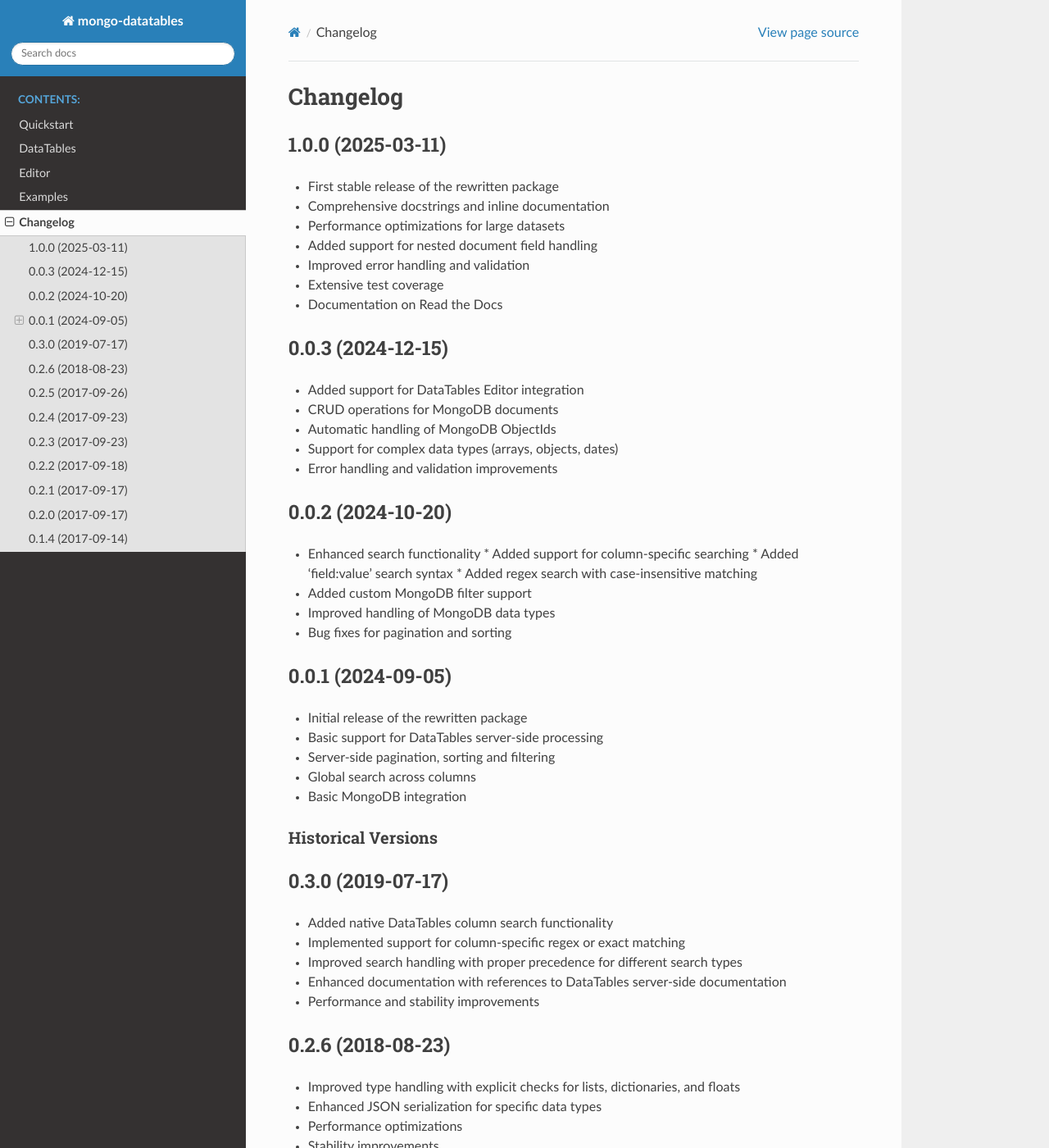
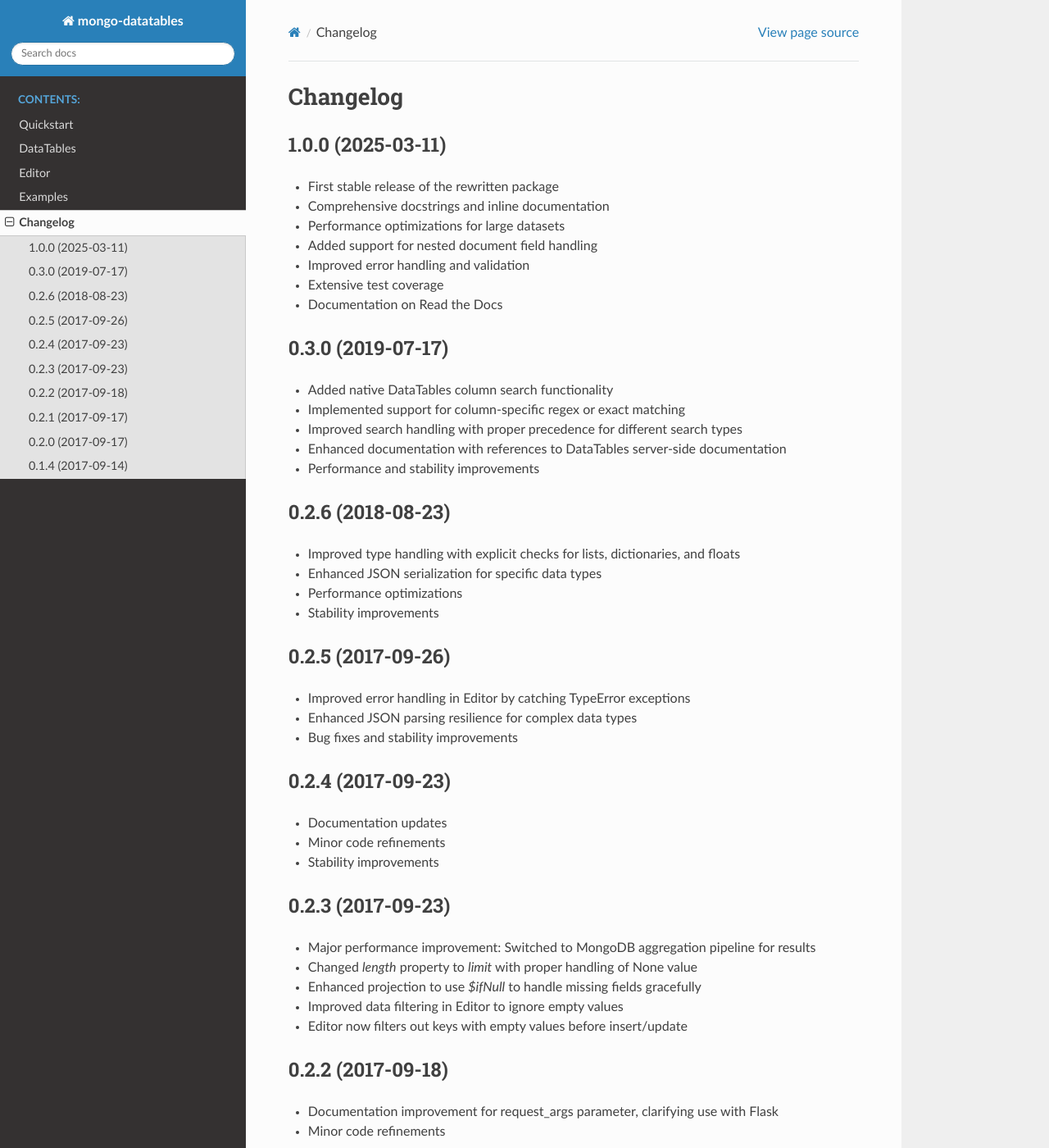
Before and after one commit to pjosols/mongo-datatables, a Sphinx documentation site: the page built from docs/source/changelog.rst, in a window 1280 px wide and 1400 px high. Shown: the whole window at 82% size. Built offline with Sphinx 7.4.7 and the Read the Docs theme 3.1.0, drawn with Linux system fonts in a browser that asks for light colours; pages that are not in the unit, such as notebooks, are missing from menus.

Commit message:
Fix changelog doc

```diff
--- a/docs/source/changelog.rst
+++ b/docs/source/changelog.rst
@@ -12,38 +12,6 @@ Changelog
 * Improved error handling and validation
 * Extensive test coverage
 * Documentation on Read the Docs
-
-0.0.3 (2024-12-15)
-------------------
-
-* Added support for DataTables Editor integration
-* CRUD operations for MongoDB documents
-* Automatic handling of MongoDB ObjectIds
-* Support for complex data types (arrays, objects, dates)
-* Error handling and validation improvements
-
-0.0.2 (2024-10-20)
-------------------
-
-* Enhanced search functionality
-  * Added support for column-specific searching
-  * Added 'field:value' search syntax
-  * Added regex search with case-insensitive matching
-* Added custom MongoDB filter support
-* Improved handling of MongoDB data types
-* Bug fixes for pagination and sorting
-
-0.0.1 (2024-09-05)
-------------------
-
-* Initial release of the rewritten package
-* Basic support for DataTables server-side processing
-* Server-side pagination, sorting and filtering
-* Global search across columns
-* Basic MongoDB integration
-
-Historical Versions
-===================
 
 0.3.0 (2019-07-17)
 ------------------
--- a/setup.py
+++ b/setup.py
@@ -42,6 +42,10 @@ setup(
             'pytest-cov',
             'coverage',
         ],
+        'docs': [
+            'sphinx',
+            'sphinx-rtd-theme'
+        ],
     },
     classifiers=[
         'Development Status :: 4 - Beta',
```
